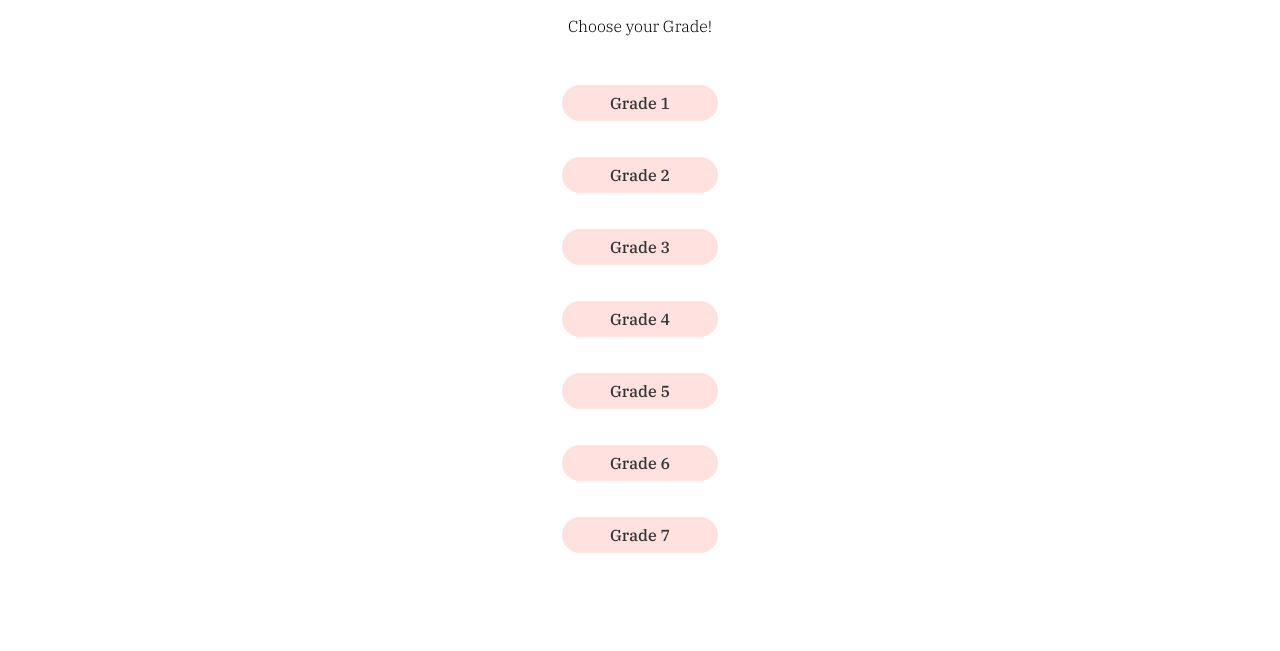
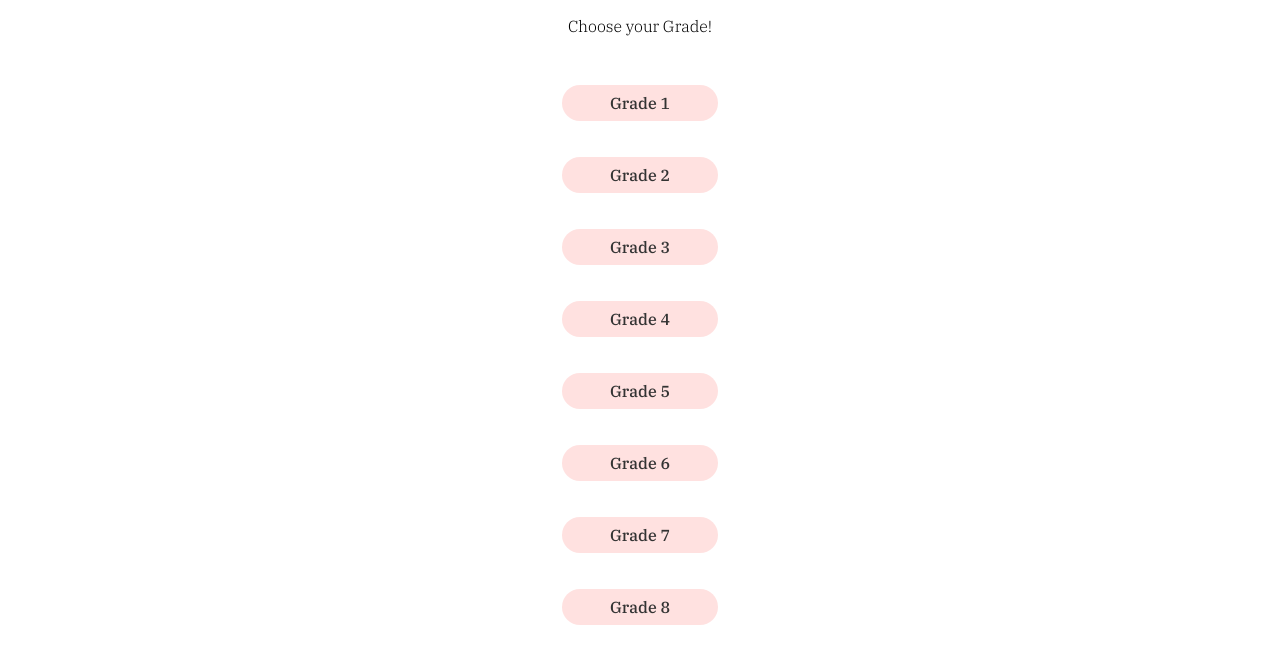
Before and after one commit to charcoalmanners/randomscales, a plain HTML site: page index.html in a window 1280 px wide. Shown: the part 316-967 px from the top of the page. Before the commit the page ends 895 px from the top, so only its background shows below. Drawn offline with Linux system fonts and the light colour scheme.

Commit message:
Update index.html

```diff
--- a/index.html
+++ b/index.html
@@ -10,7 +10,7 @@
 
 <body>
     <div class="header">
-        <a href="index.html" class="logo"><img src="header.gif" style="width: 25%;"></a>
+        <a href="index.html" class="logo"><img src="header.gif" style="width: 100px;"></a>
         <div class="header-right">
             <a class="active" href="index.html"><button>Home</button></a>
             <div class="dropdown">
@@ -46,4 +46,9 @@
                     6</button></a></div>
         <div class="container"><a href="grade7.html"><button style="padding-left: 3em; padding-right: 3em;">Grade
                     7</button></a></div>
-        <div class="container"
+        <div class="container"><a href="grade8.html"><button style="padding-left: 3em; padding-right: 3em;">Grade
+                    8</button></a></div>
+    </div>
+</body>
+
+</html>
```
